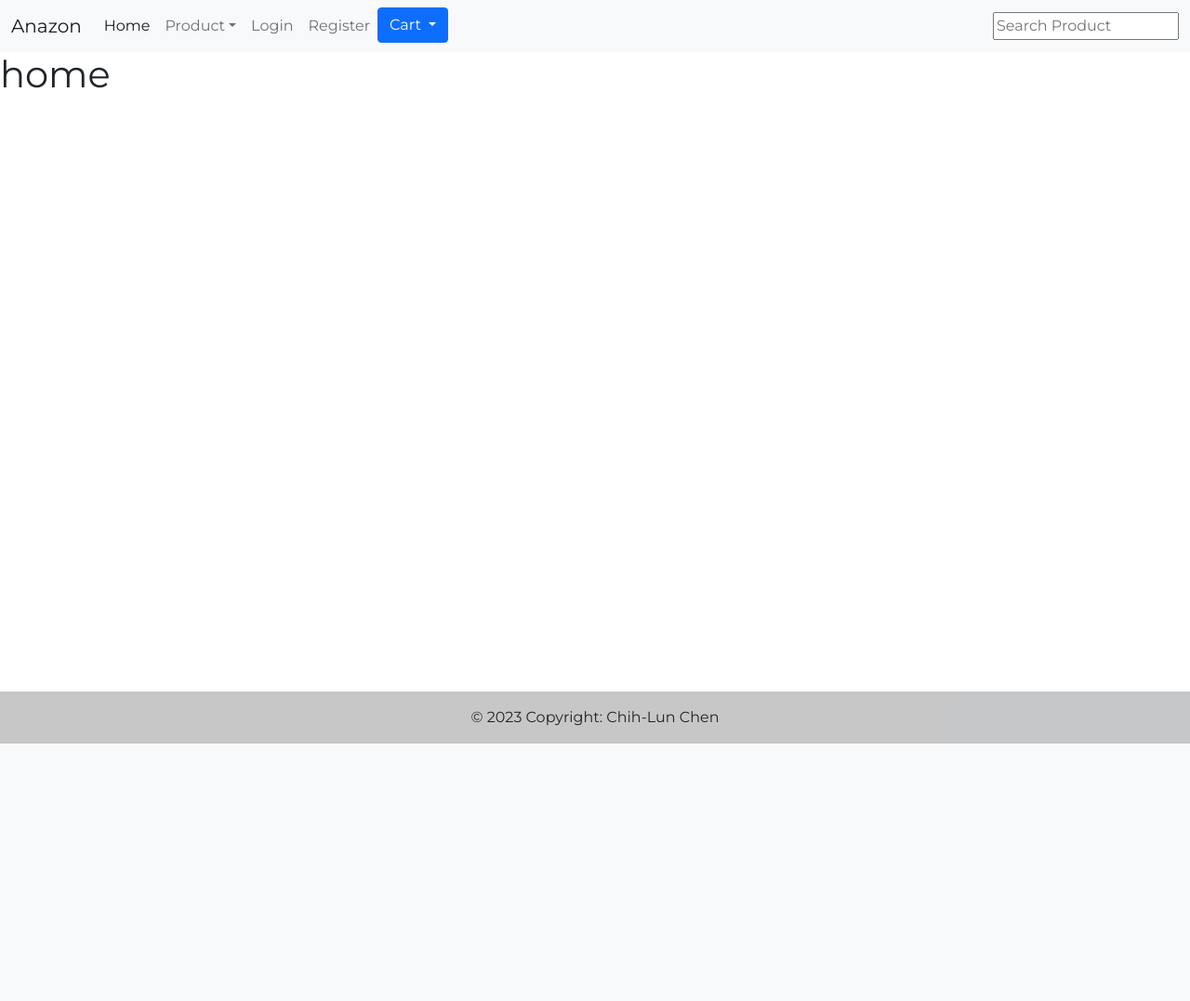
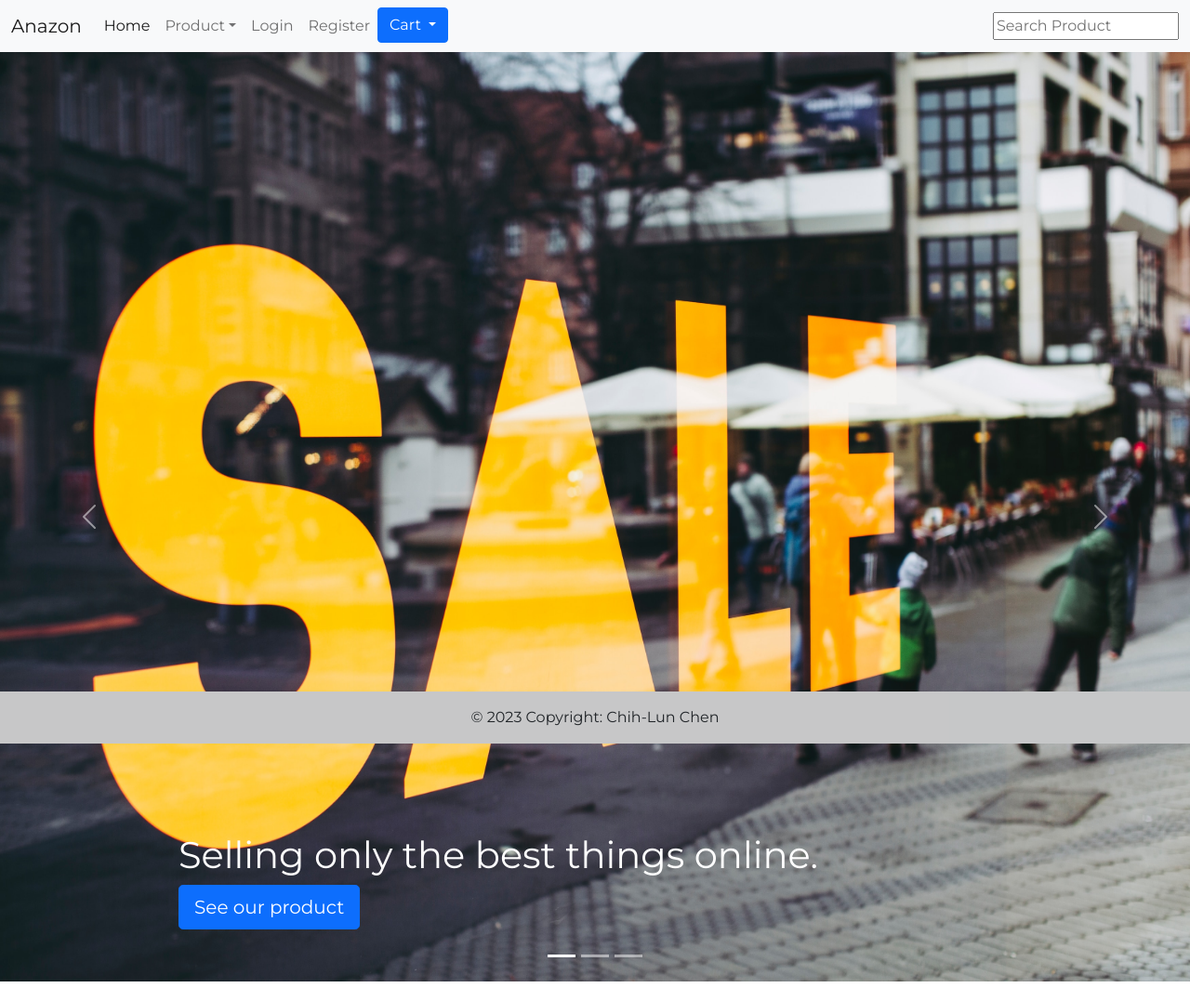
Before and after one commit to Chih-lun/Anazon, a Django app: page / in a window 1280 px wide. Shown: the top 1077 px of the page at 93% size. Before the commit the page ends 800 px from the top, so only its background shows below. Run offline with Django 4.2, Linux system fonts and the light colour scheme; data comes from the database, SQL or seed files in the repository; both versions use the stored data as it was after the commit; data that the repository does not hold is empty.

Commit message:
styling index page and cover image

```diff
--- a/anazon/shop/templates/shop/checkout.html
+++ b/anazon/shop/templates/shop/checkout.html
@@ -26,6 +26,7 @@
                 </div>
             </div>
             {% endfor %}
+            <h3>Total: ${{ total }}</h3>
         </div>
     </div>
     <br>
--- a/anazon/shop/templates/shop/home.html
+++ b/anazon/shop/templates/shop/home.html
@@ -1,7 +1,94 @@
 {% extends 'main.html' %}
+{% load static %}
+{% block content %}
+<!-- source: https://getbootstrap.com/docs/5.0/examples/carousel/ -->
+<div>
+    <div id="myCarousel" class="carousel slide" data-bs-ride="carousel">
+      <div class="carousel-indicators">
+        <button type="button" data-bs-target="#myCarousel" data-bs-slide-to="0" class="active" aria-label="Slide 1" aria-current="true"></button>
+        <button type="button" data-bs-target="#myCarousel" data-bs-slide-to="1" aria-label="Slide 2" class=""></button>
+        <button type="button" data-bs-target="#myCarousel" data-bs-slide-to="2" aria-label="Slide 3" class=""></button>
+      </div>
+      <div class="carousel-inner">
+        <div class="carousel-item active">
+          <img class="bd-placeholder-img" width="100%" height="1000px" src="{% static 'images/covers/cover1.jpg' %}" aria-hidden="true" preserveAspectRatio="xMidYMid slice" focusable="false"><rect width="100%" height="100%" fill="#777"></rect></img>
 
-{% block content %}
+          <div class="container">
+            <div class="carousel-caption text-start">
+              <h1>Selling only the best things online.</h1>
+              <p><a class="btn btn-lg btn-primary" href="/product/">See our product</a></p>
+            </div>
+          </div>
+        </div>
+        <div class="carousel-item">
+            <img class="bd-placeholder-img" width="100%" height="1000px" src="{% static 'images/covers/cover2.jpg' %}" aria-hidden="true" preserveAspectRatio="xMidYMid slice" focusable="false"><rect width="100%" height="100%" fill="#777"></rect></img>
 
-<h1>home</h1>
+          <div class="container">
+            <div class="carousel-caption">
+              <h1>We Bring The Good Cart To Life.</h1>
+              <p><a class="btn btn-lg btn-primary" href="/product/">See our product</a></p>
+            </div>
+          </div>
+        </div>
+        <div class="carousel-item">
+            <img class="bd-placeholder-img" width="100%" height="1000px" src="{% static 'images/covers/cover3.jpg' %}" aria-hidden="true" preserveAspectRatio="xMidYMid slice" focusable="false"><rect width="100%" height="100%" fill="#777"></rect></img>
+          <div class="container">
+            <div class="carousel-caption text-end">
+              <h1>The future of retail is here.</h1>
+              <p><a class="btn btn-lg btn-primary" href="/product/">See our product</a></p>
+            </div>
+          </div>
+        </div>
+      </div>
+      <button class="carousel-control-prev" type="button" data-bs-target="#myCarousel" data-bs-slide="prev">
+        <span class="carousel-control-prev-icon" aria-hidden="true"></span>
+        <span class="visually-hidden">Previous</span>
+      </button>
+      <button class="carousel-control-next" type="button" data-bs-target="#myCarousel" data-bs-slide="next">
+        <span class="carousel-control-next-icon" aria-hidden="true"></span>
+        <span class="visually-hidden">Next</span>
+      </button>
+    </div>
+    <br>
+      <div class="row featurette">
+        <div class="col-md-7">
+          <h2 class="featurette-heading">We make living better.</h2>
+          <p class="lead">Experience the difference that high-quality furniture can make in your home. Visit Anazon and immerse yourself in a world of exquisite craftsmanship, timeless designs, and endless possibilities. Let us help you transform your space into a haven of comfort, style, and inspiration.</p>
+        </div>
+        <div class="col-md-5 order-md-1">
+            <img class="featurette-image img-fluid" width="500" height="500" src="{% static 'images/featurette/furniture.jpg' %}"></img>
+        </div>
+      </div>
+
+      <hr class="featurette-divider">
+
+      <div class="row featurette">
+        <div class="col-md-7 order-md-2">
+          <h2 class="featurette-heading">Made for imperfections. Made for you.</h2>
+          <p class="lead">Indulge your senses as you explore our extensive selection of jewelry, carefully curated to cater to every taste and occasion. Whether you seek a breathtaking engagement ring to seal a lifelong commitment, an heirloom necklace to mark a milestone, or a pair of exquisite earrings to elevate any ensemble, our collection is brimming with stunning options that will leave you spellbound.</p>
+        </div>
+        <div class="col-md-5 order-md-1">
+            <img class="featurette-image img-fluid" width="500" height="500" src="{% static 'images/featurette/jewellery.jpg' %}"></img>
+        </div>
+      </div>
+
+      <hr class="featurette-divider">
+
+      <div class="row featurette">
+        <div class="col-md-7">
+          <h2 class="featurette-heading">Bringing You the Elements of Style.</h2>
+          <p class="lead">Explore our expansive range of clothing, meticulously sourced from both established designers and emerging talents who push boundaries and redefine fashion norms. Whether you're searching for that perfect little black dress for a special occasion, a cozy sweater to wrap yourself in warmth, or a stylish suit that exudes professionalism, we have something for every style, size, and occasion.</p>
+        </div>
+        <div class="col-md-5">
+            <img class="bd-placeholder-img bd-placeholder-img-lg featurette-image img-fluid mx-auto" width="500" height="500" src="{% static 'images/featurette/clothing.jpg' %}" role="img" aria-label="Placeholder: 500x500" preserveAspectRatio="xMidYMid slice" focusable="false"></img>
+        </div>
+      </div>
+
+      <hr class="featurette-divider">
+
+
+    </div>
+  </main>
+
 
 {% endblock content %}
--- a/anazon/shop/templates/shop/order_detail.html
+++ b/anazon/shop/templates/shop/order_detail.html
@@ -16,17 +16,15 @@
                     <div class="card-body container py-5">
                         <h5 class="card-title">{{ order_item.title }}</h5>
                         <p class="card-text">${{ order_item.price }}</p>
+                        <p class="card-text">Quantity: {{ order_item.quantity }}</p>
                     </div>
                     </div>
                 </div>
             </div>
         </div>
-        <!-- <a href="{% url 'product_detail' order_item.pk %}"><h1>{{ order_item.title }}</h1></a>
-        <img src="{{order_item.image}}">
-        <p>{{ order_item.price }}</p>
-        <p>{{ order_item.quantity }}</p> -->
         {% endfor %}
     </div>
+    <h3 class="text-center">Total: ${{ total|floatformat:2 }}</h3>
 </div>
 
 {% endblock content %}
--- a/anazon/shop/views.py
+++ b/anazon/shop/views.py
@@ -167,13 +167,19 @@ def order_detail(request, stripe_id):
     line_items = stripe.checkout.Session.list_line_items(order.stripe_id)[
         'data']
 
+    # find payment_intent to find total price
+    payment_intent = stripe.checkout.Session.retrieve(order.stripe_id)[
+        'payment_intent']
+    total = float(stripe.PaymentIntent.retrieve(
+        payment_intent)['amount']) / 100
+
     # restructure the order_items from line_items
     order_items = [{'product': stripe.Product.retrieve(line_item['price']['product']), 'price': line_item['price']['unit_amount'],
                     'quantity': line_item['quantity']} for line_item in line_items]
     order_items = [{'pk': order_item['product']['metadata']['pk'], 'title':order_item['product']['name'], 'image':order_item['product']['images']
                     [0], 'price': format(float(order_item['price'])/100, '.2f'), 'quantity': order_item['quantity']} for order_item in order_items]
 
-    return render(request, 'shop/order_detail.html', {'order': order, 'order_items': order_items})
+    return render(request, 'shop/order_detail.html', {'order': order, 'order_items': order_items, 'total': total})
 
 
 def cart_detail(request):
@@ -219,6 +225,9 @@ def checkout(request):
     #  (<Product: Opna Women's Short Sleeve Moisture>, '2')]
     cart_items = [{'product': Product.objects.get(pk=cart_item[0]), 'quantity':cart_item[1][0]}
                   for cart_item in cart_items.items()]
+    # total price
+    total = sum([cart_item['product'].price *
+                 int(cart_item['quantity']) for cart_item in cart_items])
 
     if request.method == 'POST':
         # shipment details
@@ -278,7 +287,7 @@ def checkout(request):
         return redirect(checkout_session.url, code=303)
 
     # render shipment form
-    return render(request, 'shop/checkout.html', {'cart_items': cart_items})
+    return render(request, 'shop/checkout.html', {'cart_items': cart_items, 'total': total})
 
 
 @csrf_exempt
--- a/anazon/static/js/cart.js
+++ b/anazon/static/js/cart.js
@@ -166,7 +166,7 @@ function loadCartDetail(){
         for (var i=0; i<pks.length; i++){
             var pk = pks[i];
             var productDetails = cart[pk];
-            total = total + parseFloat(productDetails['price']);
+            total = total + parseFloat(productDetails['price']) * Number(productDetails['quantity']);
 
             detail.append(`
             <div class="col d-flex justify-content-center">
--- a/anazon/static/styles/main.css
+++ b/anazon/static/styles/main.css
@@ -51,3 +51,8 @@ ul.errorlist, .helptext {
 #order {
     width: 55%;
 }
+
+.featurette, .featurette-divider{
+    margin-left: 20%;
+    margin-right: 20%;
+}
```
Also changed, not shown: anazon/db.sqlite3, anazon/static/images/covers/cover1.jpg (added), anazon/static/images/covers/cover2.jpg (added), anazon/static/images/covers/cover3.jpg (added), anazon/static/images/featurette/clothing.jpg (added), 2 other files.
